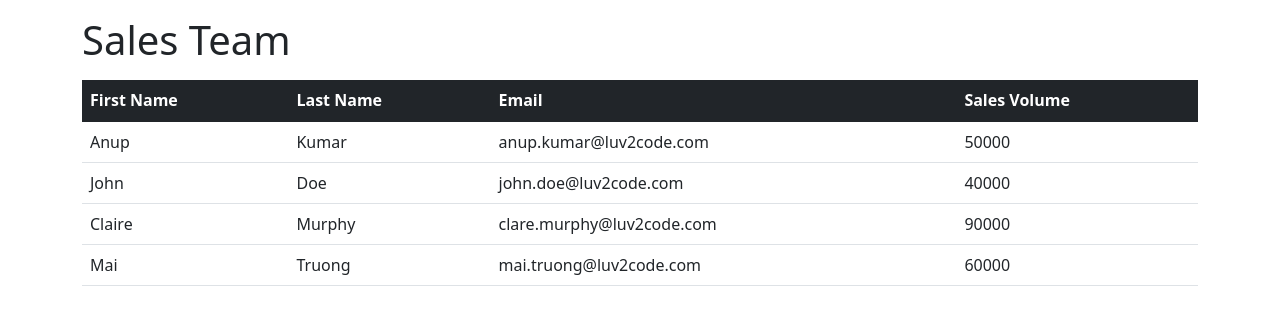
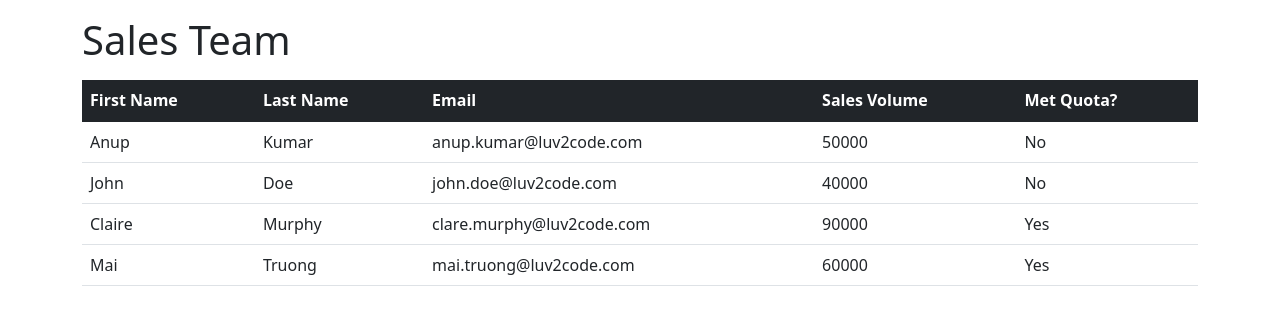
Before and after one commit to waihon/sales-project, an Angular app: page / in a window 1280 px wide. Shown: the top 314 px of the page. Built offline with nearby package versions, Linux system fonts and the light colour scheme.

Commit message:
Use conditional directive ngIf to display Met Quota or not

```diff
--- a/src/app/sales-person-list/sales-person-list-bootstrap.component.html
+++ b/src/app/sales-person-list/sales-person-list-bootstrap.component.html
@@ -5,6 +5,7 @@
       <th>Last Name</th>
       <th>Email</th>
       <th>Sales Volume</th>
+      <th>Met Quota?</th>
     </tr>
   </thead>
 
@@ -16,6 +17,10 @@
       <td>{{ tempSalesPerson.lastName }}</td>
       <td>{{ tempSalesPerson.email }}</td>
       <td>{{ tempSalesPerson.salesVolume }}</td>
+      <td>
+        <div *ngIf="tempSalesPerson.salesVolume >= 60000; else myElseBlock">Yes</div>
+        <ng-template #myElseBlock>No</ng-template>
+      </td>
     </tr>
   </tbody>
 </table>
```
